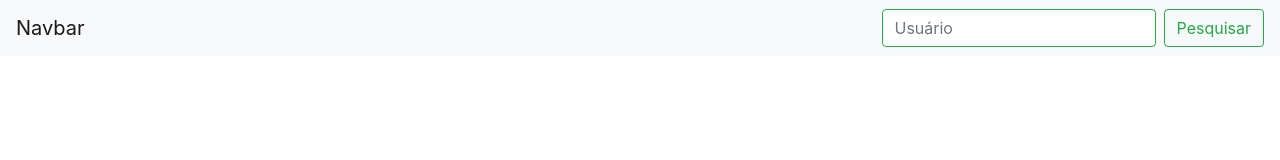
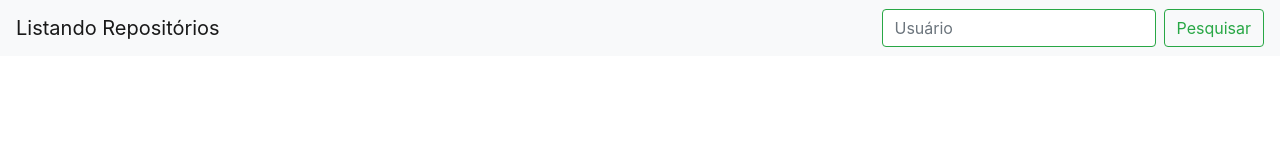
Before and after one commit to natanael-oliveira/search-github-users, a plain HTML site: page index.html in a window 1280 px wide. Drawn offline with Linux system fonts and the light colour scheme.

Commit message:
Update index.html

```diff
--- a/index.html
+++ b/index.html
@@ -1 +1 @@
-<!doctype html><html lang="pt-BR"><head><meta charset="UTF-8"><meta name="viewport" content="width=device-width,initial-scale=1"><title>Listar Repositórios de Usuários</title><link href="styles.css" rel="stylesheet"></head><body><nav class="navbar mb-4 navbar-expand-lg navbar-light bg-light"><a href="#" class="navbar-brand">Navbar</a> <button class="navbar-toggler" data-target="#menu" data-toggle="collapse" type="button"><span class="navbar-toggler-icon"></span></button><div class="navbar-collapse collapse" id="menu"><ul class="navbar-nav"></ul><form id="repo-form" class="form-inline ml-auto" autocomplete="on"><input type="search" name="repository" placeholder="Usuário" class="form-control col-6 col-lg border border-success"> <button class="btn btn-outline-success ml-2" type="submit">Pesquisar</button></form></div></nav><div id="repos-list"></div><script src="https://kit.fontawesome.com/6d214f88f3.js" crossorigin="anonymous"></script><script src="bundle.js"></script></body></html>
+<!doctype html><html lang="pt-BR"><head><meta charset="UTF-8"><meta name="viewport" content="width=device-width,initial-scale=1"><title>Listar Repositórios de Usuários</title><link href="styles.css" rel="stylesheet"></head><body><nav class="navbar mb-4 navbar-expand-lg navbar-light bg-light"><a href="#" class="navbar-brand">Listando Repositórios</a> <button class="navbar-toggler" data-target="#menu" data-toggle="collapse" type="button"><span class="navbar-toggler-icon"></span></button><div class="navbar-collapse collapse" id="menu"><ul class="navbar-nav"></ul><form id="repo-form" class="form-inline ml-auto" autocomplete="on"><input type="search" name="repository" placeholder="Usuário" class="form-control col-6 col-lg border border-success"> <button class="btn btn-outline-success ml-2" type="submit">Pesquisar</button></form></div></nav><div id="repos-list"></div><script src="https://kit.fontawesome.com/6d214f88f3.js" crossorigin="anonymous"></script><script src="bundle.js"></script></body></html>
```
